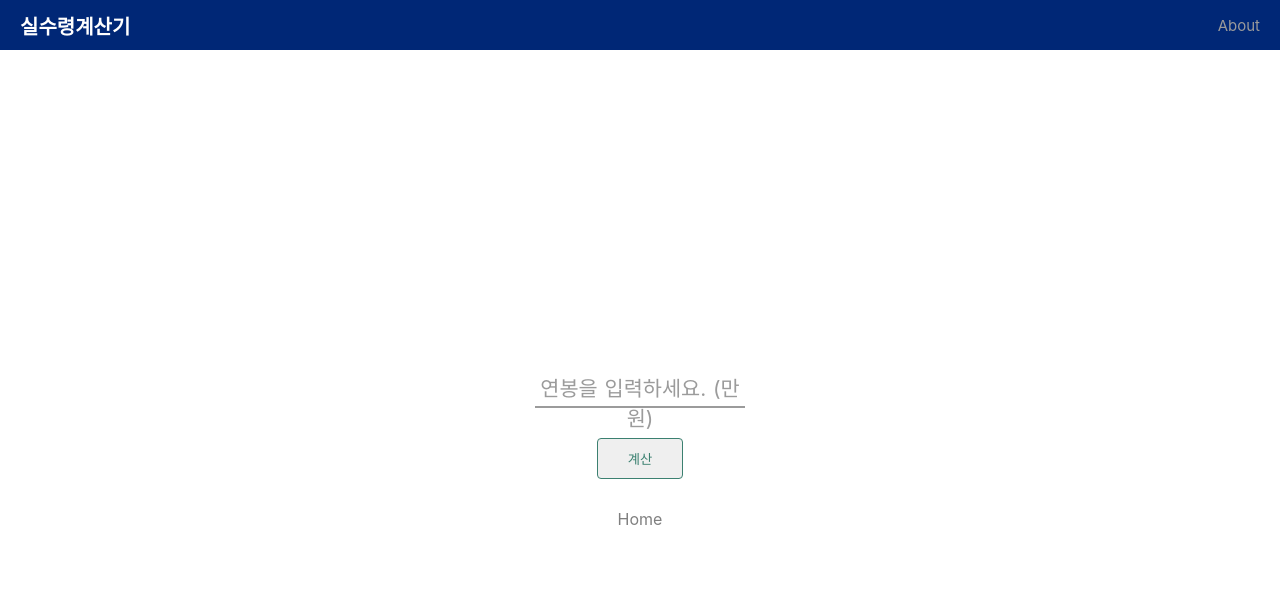
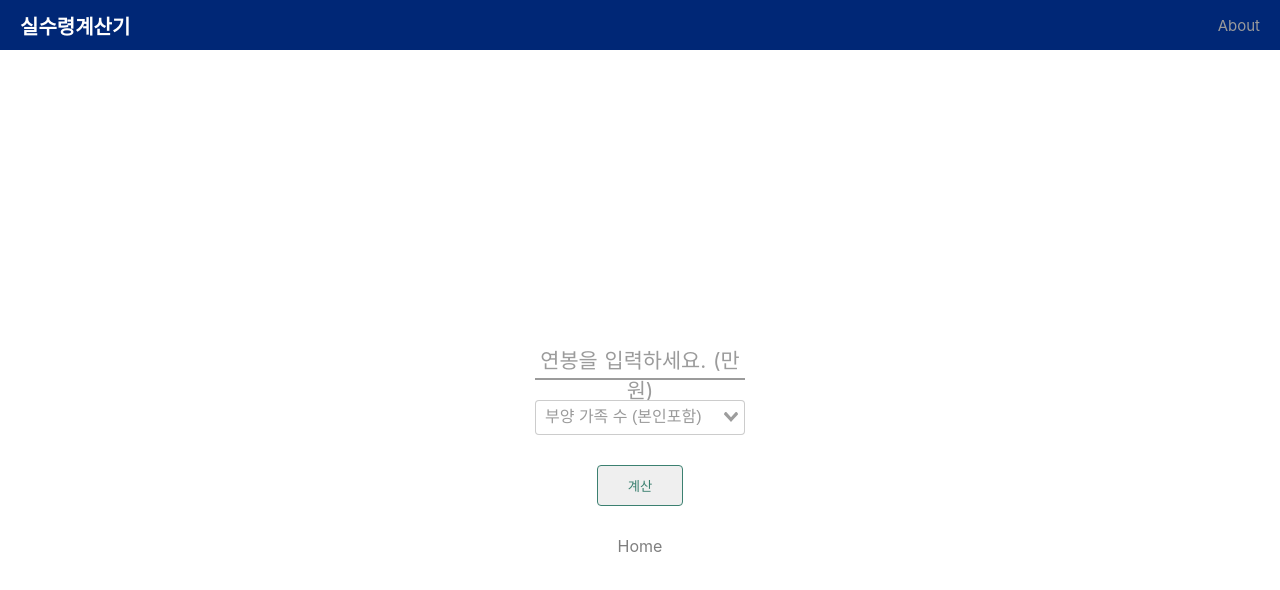
Before and after one commit to JongHoo/calculate-salary, a Nuxt app: page /calculate in a window 1280 px wide. Shown: the top 590 px of the page. Built offline with nearby package versions, Linux system fonts and the light colour scheme.

Commit message:
부양가족 옵션 추가 - 부양가족 옵션 추가 - vue-select 모듈 추가 - test code 추가

```diff
--- a/jest.config.js
+++ b/jest.config.js
@@ -2,7 +2,8 @@ module.exports = {
   moduleNameMapper: {
     '^@/(.*)$': '<rootDir>/$1',
     '^~/(.*)$': '<rootDir>/$1',
-    '^vue$': 'vue/dist/vue.common.js'
+    '^vue$': 'vue/dist/vue.common.js',
+    '\\.(css|less)$': 'identity-obj-proxy'
   },
   moduleFileExtensions: [
     'js',
--- a/package.json
+++ b/package.json
@@ -15,11 +15,13 @@
     "less-loader": "^6.0.0",
     "nuxt": "^2.0.0",
     "pug": "^2.0.4",
-    "pug-plain-loader": "^1.0.0"
+    "pug-plain-loader": "^1.0.0",
+    "vue-select": "^3.10.7"
   },
   "devDependencies": {
     "@vue/test-utils": "^1.0.0-beta.27",
     "babel-jest": "^24.1.0",
+    "identity-obj-proxy": "^3.0.0",
     "jest": "^24.1.0",
     "vue-jest": "^4.0.0-0"
   }
--- a/pages/calculate.vue
+++ b/pages/calculate.vue
@@ -4,6 +4,7 @@
     input.form__field(type="input" placeholder="입력하세요." name="salary" id="salary" required
       @keypress="onKeypressForSalary" v-model="salary")
     label.form__label(for="salary") 연봉을 입력하세요. (만원)
+    v-select.dropdown(placeholder="부양 가족 수 (본인포함)" :options="familyOptions" @input="onSelectFamilyOption")
   .btn-area
     button.button--green(@click="calculateSalary") 계산
   .btn-area
@@ -11,21 +12,44 @@
 </template>
 
 <script>
+import vSelect from 'vue-select'
+import 'vue-select/dist/vue-select.css'
+
 const numberOnlyRegex = new RegExp(/^\d+$/)
 export default {
   name: "calculate",
+  components: {
+    vSelect
+  },
   data () {
     return {
-      salary: ''
+      salary: '',
+      selectedFamilyOption: '',
+      familyOptions: [
+        { label: '1명', value: 1 },
+        { label: '2명', value: 2 },
+        { label: '3명', value: 3 },
+        { label: '4명', value: 4 },
+        { label: '5명', value: 5 },
+        { label: '6명', value: 6 },
+        { label: '7명', value: 7 },
+        { label: '8명', value: 8 },
+        { label: '9명', value: 9 },
+        { label: '10명', value: 10 },
+        { label: '11명 이상', value: 11 },
+      ]
     }
   },
   methods: {
+    onSelectFamilyOption (option) {
+      this.selectedFamilyOption = option.value
+    },
     onKeypressForSalary (e) {
       if (e.keyCode < 48 || e.keyCode > 57) e.returnValue = false
     },
     calculateSalary () {
-      if (!this.salary || !numberOnlyRegex.test(this.salary)) return
-      this.$router.push({ name: 'result', params: { salary: this.salary } })
+      if (!this.salary || !numberOnlyRegex.test(this.salary) || !this.selectedFamilyOption) return
+      this.$router.push({ name: 'result', params: { salary: this.salary, famNumber: `numOfFam${this.selectedFamilyOption}` } })
     },
     moveHome () {
       this.$router.push({ name: 'index' })
@@ -109,4 +133,15 @@ export default {
 .form__field:required, .form__field:invalid {
   box-shadow: none;
 }
+
+.dropdown {
+  margin-top: 20px;
+}
 </style>
+<style lang="less">
+.calculate {
+  input::placeholder {
+    color: #9b9b9b;
+  }
+}
+</style>
--- a/pages/result.vue
+++ b/pages/result.vue
@@ -62,10 +62,10 @@ export default {
       const inputKey = this.monthlyAmount / 1000
 
       if (inputKey < 10000) {
-        return taxTable.find(item => item.from <= inputKey && item.to > inputKey).numOfFam1
+        return taxTable.find(item => item.from <= inputKey && item.to > inputKey)[this.$route.params.famNumber]
       }
 
-      const defaultTax = taxTable.find(item => item.from === 10000).numOfFam1
+      const defaultTax = taxTable.find(item => item.from === 10000)[this.$route.params.famNumber]
       if (inputKey === 10000) {
         return defaultTax
       } else if (inputKey > 10000 && inputKey <= 14000) {
@@ -97,7 +97,7 @@ export default {
     }
   },
   mounted () {
-    if (!this.$route.params.salary) this.moveBack()
+    if (!this.$route.params.salary || !this.$route.params.famNumber) this.moveBack()
   }
 }
 </script>
```
Also changed, not shown: 2 other files (tests, documents, lock files or other folders).
